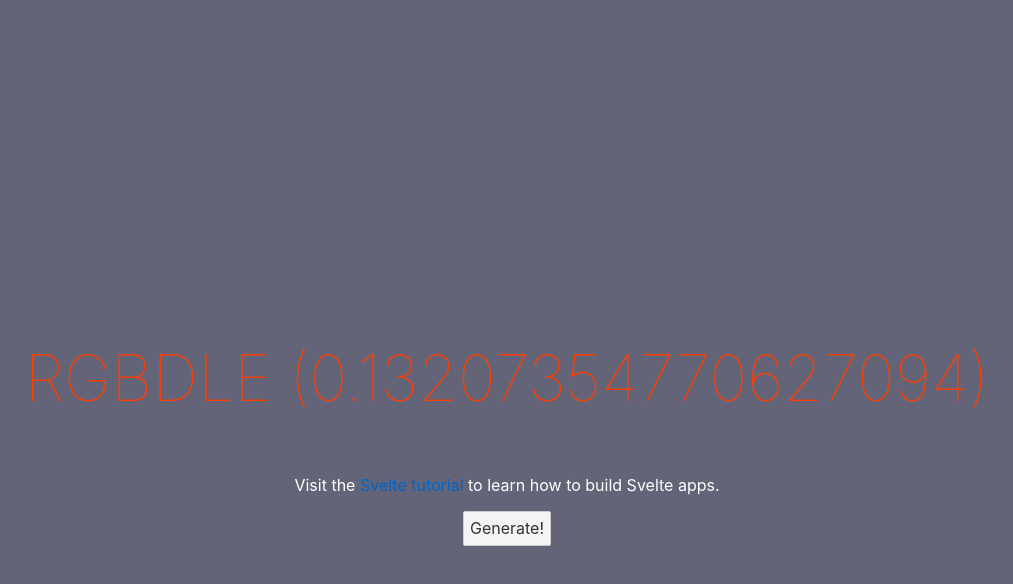
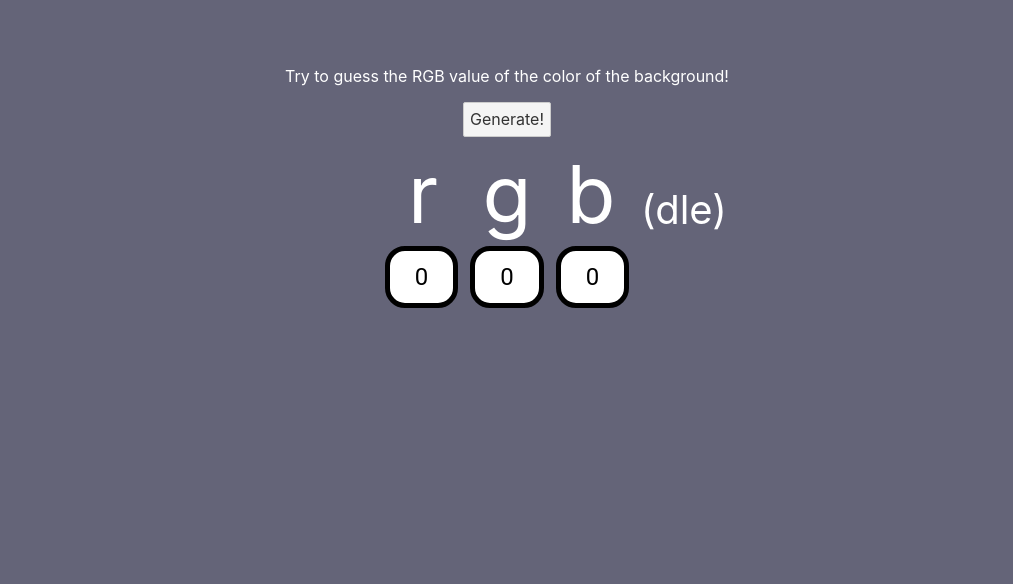
Before and after one commit to Syltaris/rgbdle, a Svelte app: page / in a window 1280 px wide. Shown: the top 584 px of the page, without its empty margins (133-1146 px from the left). Built offline with nearby package versions, Linux system fonts and the light colour scheme.

Commit message:
style it up, refactor stuff

```diff
--- a/src/App.svelte
+++ b/src/App.svelte
@@ -1,5 +1,6 @@
 <script>
-  export let name;
+  import AnswerBox from "./components/AnswerBox.svelte";
+  import luminance from "./utils/getLuminance";
 
   let rgb = [100, 100, 120];
 
@@ -11,31 +12,40 @@
     ];
   };
 
-  /* sRGB lumniance calculation */
-  const luminance = (r, g, b) => {
-    r /= 255;
-    g /= 255;
-    b /= 255;
-
-    return (
-      0.2126 * Math.pow(r, 2.2) +
-      0.7152 * Math.pow(g, 2.2) +
-      0.0722 * Math.pow(b, 2.2)
-    );
-  };
+  /* guesses */
+  const guesses = [];
 </script>
 
 <main>
   <div
     class="container"
-    style="background-color: rgb({rgb[0]},{rgb[1]},{rgb[2]});"
+    style="
+	background-color: rgb({rgb[0]},{rgb[1]},{rgb[2]});
+	color:{luminance(...rgb) > 0.2 ? 'black' : 'white'};
+	"
   >
-    <h1>rgbdle ({luminance(...rgb)})</h1>
-    <p style="color:{luminance(...rgb) > 0.2 ? 'black' : 'white'};">
-      Visit the <a href="https://svelte.dev/tutorial">Svelte tutorial</a> to learn
-      how to build Svelte apps.
-    </p>
-    <button on:click={randomizeRgb}>Generate!</button>
+    <div>
+      <p>Try to guess the RGB value of the color of the background!</p>
+      <button on:click={randomizeRgb}>Generate!</button>
+    </div>
+    <div class="ansboxes-container-header" style="font-size: 5em;">
+      <span>r</span>
+      <span>g</span>
+      <span>b</span>
+      <span
+        style="
+	  	position: absolute;
+		margin-left: 8.5em;
+		margin-top: 1em;
+		font-size: .5em;
+		">(dle)</span
+      >
+    </div>
+    <div class="ansboxes-container">
+      <AnswerBox />
+      <AnswerBox />
+      <AnswerBox />
+    </div>
   </div>
 </main>
 
@@ -49,14 +59,23 @@
   }
 
   h1 {
-    color: #ff3e00;
-    text-transform: uppercase;
     font-size: 4em;
-    font-weight: 100;
+    font-weight: 400;
   }
 
   p {
-    transition: color 0.5s ease;
+  }
+
+  .ansboxes-container,
+  .ansboxes-container-header {
+    display: flex;
+    gap: 12px;
+    flex-wrap: wrap;
+    justify-content: center;
+  }
+  .ansboxes-container-header > span {
+    width: 4.5rem;
+    margin-bottom: 4px;
   }
 
   .container {
@@ -68,9 +87,9 @@
     display: flex;
     flex-direction: column;
     align-items: center;
-    justify-content: center;
 
     transition: background-color 0.5s ease;
+    transition: color 0.5s ease;
   }
 
   @media (min-width: 640px) {
--- /dev/null
+++ b/src/components/AnswerBox.svelte
@@ -0,0 +1,41 @@
+<script>
+  export let value = 0;
+
+  const validateAndUpdate = (e) => {
+    var invalidChars = /[^0-9]/gi;
+    if (invalidChars.test(e.target.value)) {
+      e.target.value = e.target.value.replace(invalidChars, "");
+    }
+
+    // instead of allowing > 4 numbers/chars to go through
+    // just splice it out
+    if (String(e.target.value).length > 3) {
+      e.target.value = e.target.value.slice(0, 3);
+    }
+
+    e.target.value = Math.min(255, Math.max(0, e.target.value));
+
+    value = e.target.value;
+  };
+</script>
+
+<main>
+  <input on:input={validateAndUpdate} bind:value />
+</main>
+
+<style>
+  input {
+    width: 4.6rem;
+    height: 100%;
+    border: 5px solid black;
+    border-radius: 20px;
+    outline: none;
+    font-size: 1.5em;
+    font-family: "Roboto", sans-serif;
+    background: white;
+    color: black;
+    text-align: center;
+    padding: 0.5em;
+    margin: 0;
+  }
+</style>
--- /dev/null
+++ b/src/utils/getLuminance.js
@@ -0,0 +1,12 @@
+export default (r, g, b) => {
+  /* sRGB lumniance calculation */
+  r /= 255;
+  g /= 255;
+  b /= 255;
+
+  return (
+    0.2126 * Math.pow(r, 2.2) +
+    0.7152 * Math.pow(g, 2.2) +
+    0.0722 * Math.pow(b, 2.2)
+  );
+};
```
